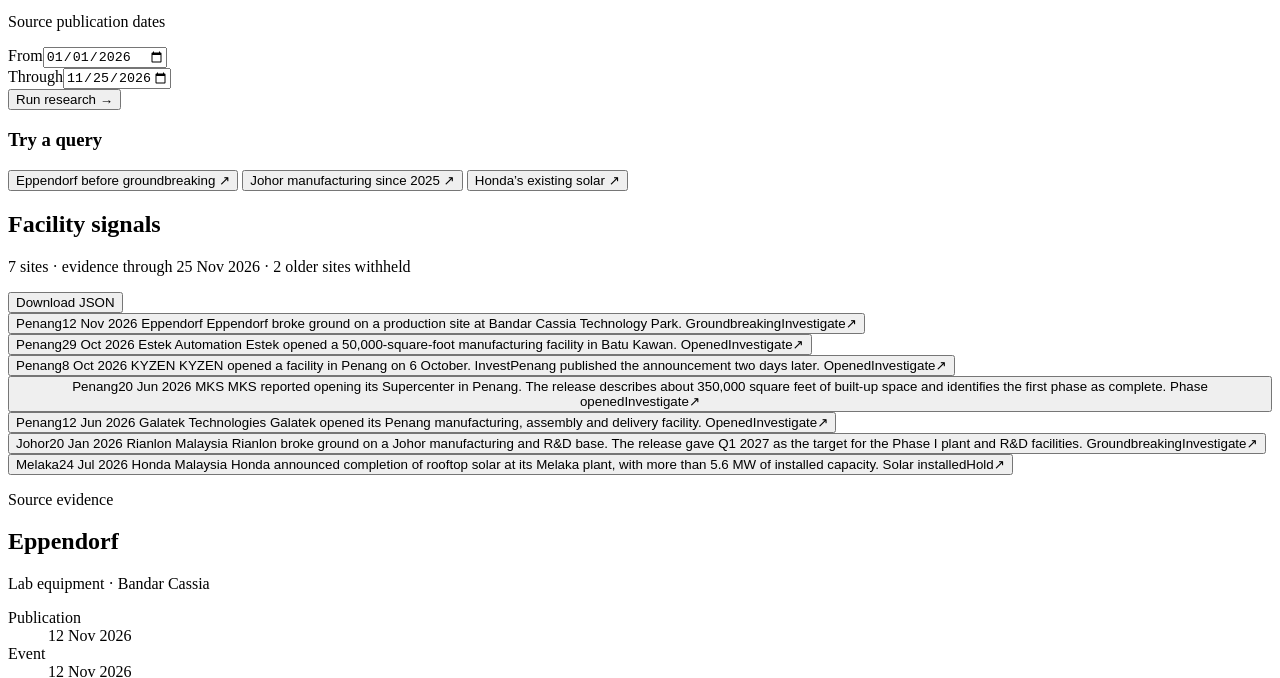
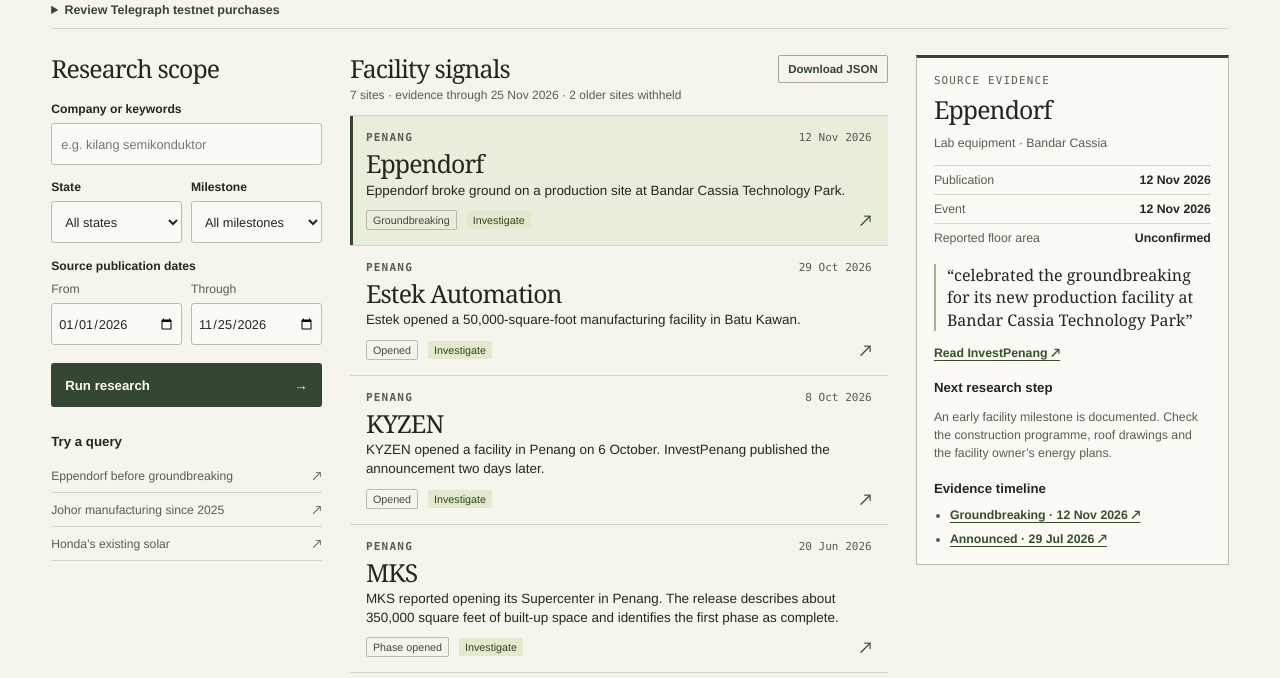
Before and after one commit to Whyme-Labs/delta-intelligence, a website with bundled scripts: page app/index.html in a window 1280 px wide. Shown: the part 326-1004 px from the top of the page. Built offline with nearby package versions, Linux system fonts and the light colour scheme.

Commit message:
Resolve browser assets relative to the app

```diff
--- a/app/index.html
+++ b/app/index.html
@@ -5,7 +5,7 @@
   <meta name="viewport" content="width=device-width, initial-scale=1">
   <meta name="description" content="Source-backed Malaysian manufacturing intelligence for rooftop solar prospecting.">
   <title>Delta Intelligence | Malaysia industry desk</title>
-  <link rel="stylesheet" href="/style.css">
+  <link rel="stylesheet" href="./style.css">
 </head>
 <body>
   <header class="topbar">
@@ -83,6 +83,6 @@
       </button>
     </article>
   </template>
-  <script type="module" src="/ui.mjs"></script>
+  <script type="module" src="./ui.mjs"></script>
 </body>
 </html>
--- a/app/ui.mjs
+++ b/app/ui.mjs
@@ -132,7 +132,7 @@ download.addEventListener('click', () => {
 render();
 
 async function showTelegraphRuns() {
-  const response = await fetch('/telegraph-runs.json');
+  const response = await fetch(new URL('./telegraph-runs.json', import.meta.url));
   if (!response.ok) return;
   const runs = await response.json();
   if (!runs.length) return;
```
